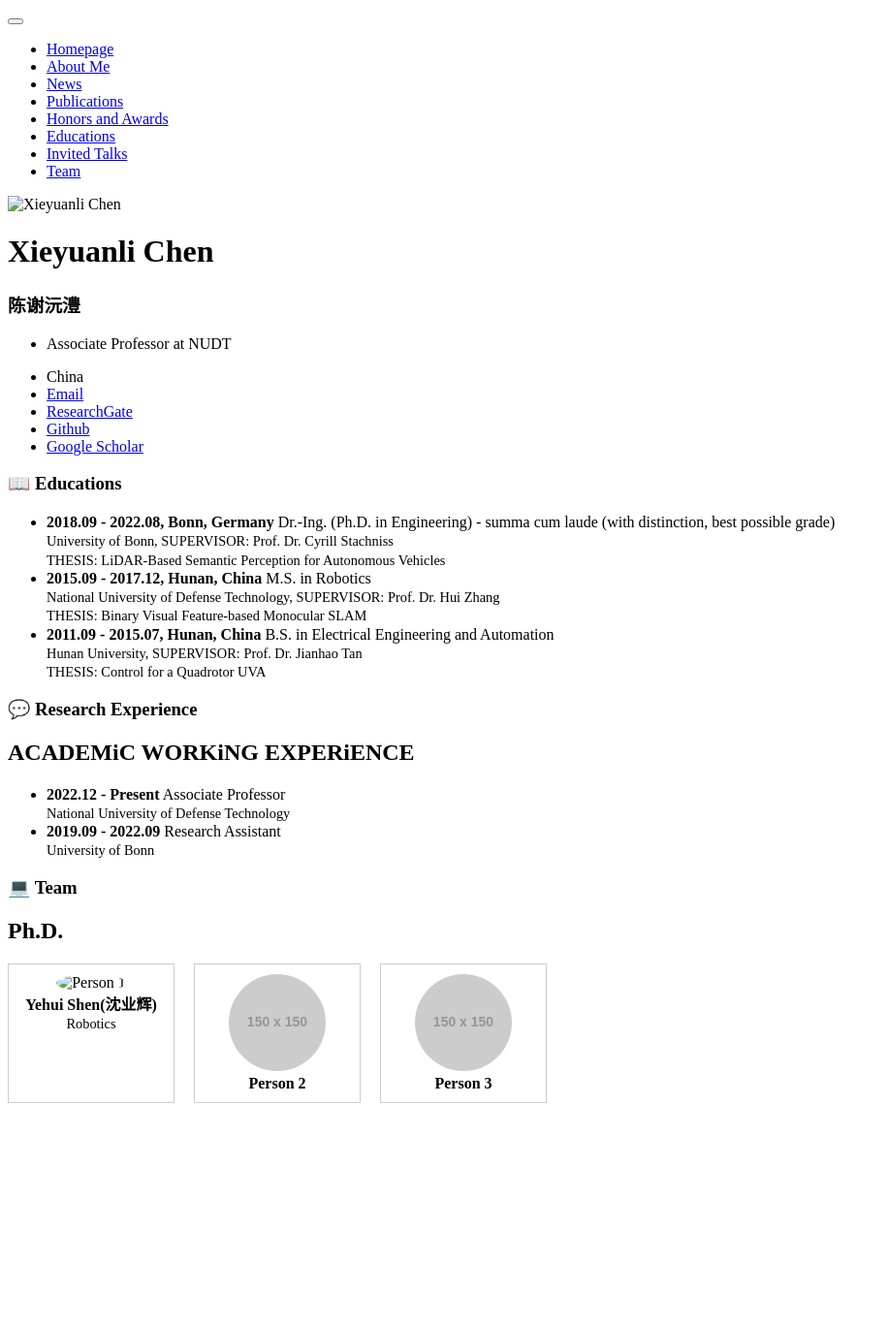
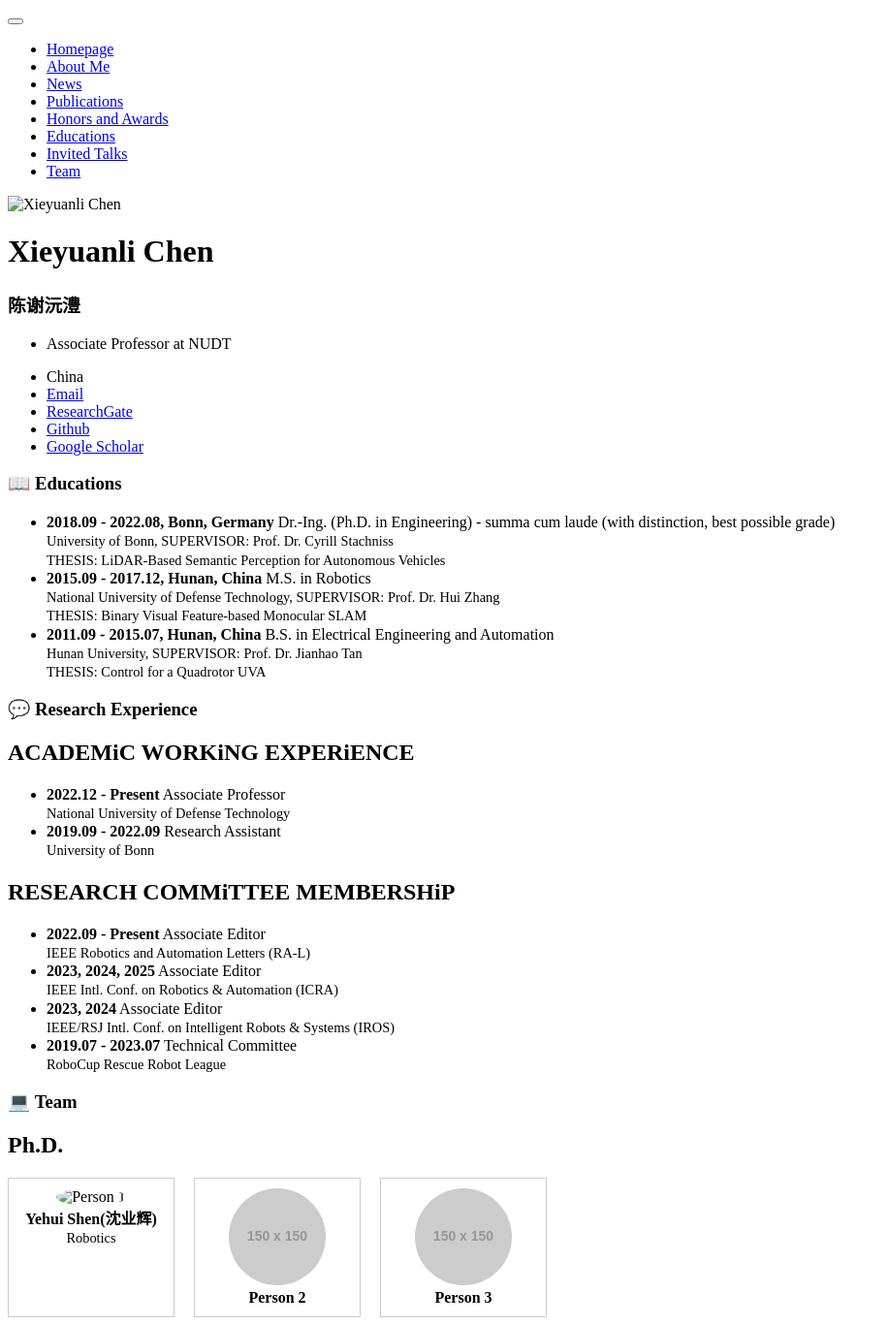
Before and after one commit to shenyehui/my-home, a Jekyll site: the page built from _pages/includes/others.md, in a window 1280 px wide. Shown: the whole page at 97% size, without its empty margins (0-916 px from the left). Built offline with Jekyll 4.4.1, drawn with Linux system fonts in a browser that asks for light colours; our own code applies the rules of GitHub Pages for plain Markdown files; before the commit the page ends 1146 px from its top, so only the background shows below that.

Commit message:
Update others.md

```diff
--- a/_pages/includes/others.md
+++ b/_pages/includes/others.md
@@ -27,6 +27,24 @@
 - <p style="margin: 0; line-height: 1.2;">
   <strong>2019.09 ‑ 2022.09</strong> Research Assistant<br>
   <span style="font-size: 90%;">University of Bonn </span>
+  </p>
+
+## RESEARCH COMMiTTEE MEMBERSHiP
+- <p style="margin: 0; line-height: 1.2;">
+  <strong>2022.09 ‑ Present</strong> Associate Editor <br>
+  <span style="font-size: 90%;">IEEE Robotics and Automation Letters (RA‑L) </span>
+  </p>
+- <p style="margin: 0; line-height: 1.2;">
+  <strong>2023, 2024, 2025</strong> Associate Editor <br>
+  <span style="font-size: 90%;">IEEE Intl. Conf. on Robotics & Automation (ICRA) </span>
+  </p>
+- <p style="margin: 0; line-height: 1.2;">
+  <strong>2023, 2024</strong> Associate Editor <br>
+  <span style="font-size: 90%;">IEEE/RSJ Intl. Conf. on Intelligent Robots & Systems (IROS) </span>
+  </p>
+- <p style="margin: 0; line-height: 1.2;">
+  <strong>2019.07 ‑ 2023.07</strong> Technical Committee <br>
+  <span style="font-size: 90%;">RoboCup Rescue Robot League </span>
   </p>
 
 
```
